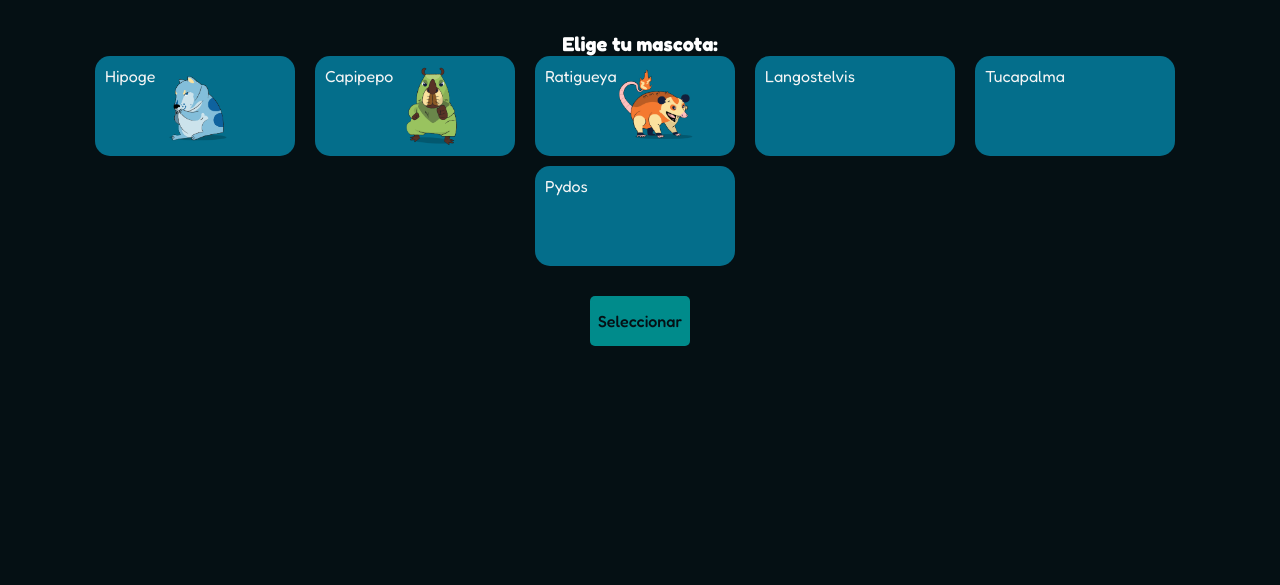
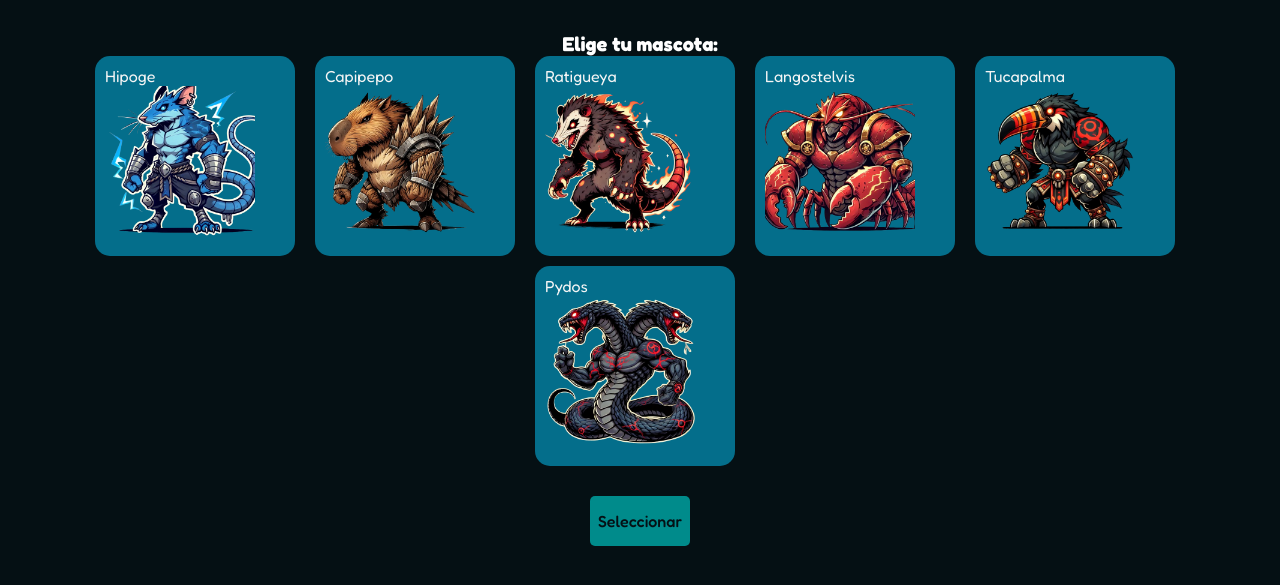
Before and after one commit to Juan17Informatico/curso-gratis-de-programacion-basica, a plain HTML site: page 01-fundamentos-de-programacion/mokepon/mokepon.html in a window 1280 px wide. Shown: the part 73-658 px from the top of the page. Drawn offline with Linux system fonts and the light colour scheme.

Commit message:
Se agregan imagenes nuevas para cada uno de las mascotas

```diff
--- a/01-fundamentos-de-programacion/mokepon/css/styles.css
+++ b/01-fundamentos-de-programacion/mokepon/css/styles.css
@@ -50,17 +50,19 @@ input {
 
 .mokepon-card {
     width: 200px;
-    height: 100px;
+    height: 200px;
     background-color: #046e8b;
     padding: 10px;
     border-radius: 15px;
     display: flex;
+    flex-direction: column;
     color: whitesmoke;
     cursor: pointer;
 }
 
 .mokepon-card img {
-    width: 80px;
+    width: 150px;
+    height: 150px;
 }
 
 .btn-pet {
--- a/01-fundamentos-de-programacion/mokepon/mokepon.html
+++ b/01-fundamentos-de-programacion/mokepon/mokepon.html
@@ -17,14 +17,14 @@
                 <input type="radio" name="mascota" id="hipoge" class="pets" value="hipoge" />
                 <label class="mokepon-card" for="hipoge">
                     <p>Hipoge</p>
-                    <img src="./assets/mokepons_mokepon_hipodoge_attack.png" alt="hipoge" /> </label
+                    <img src="./assets/hipoge.png" alt="hipoge" /> </label
                 ><br />
 
                 <input type="radio" name="mascota" id="capipepo" class="pets" value="capipepo" />
                 <label class="mokepon-card" for="capipepo">
                     <p>Capipepo</p>
                     <img
-                        src="./assets/mokepons_mokepon_capipepo_attack.png"
+                        src="./assets/capipepo.png"
                         alt="capipepo"
                     /> </label
                 ><br />
@@ -33,7 +33,7 @@
                 <label class="mokepon-card" for="ratigueya">
                     <p>Ratigueya</p>
                     <img
-                        src="./assets/mokepons_mokepon_ratigueya_attack.png"
+                        src="./assets/ratigueya.png"
                         alt="ratigueya"
                     /> </label
                 ><br />
@@ -47,19 +47,19 @@
                 />
                 <label class="mokepon-card" for="langostelvis">
                     <p>Langostelvis</p>
-                    <img src="" alt="" /> </label
+                    <img src="./assets/langostelvis.png" alt="" /> </label
                 ><br />
 
                 <input type="radio" name="mascota" id="tucapalma" class="pets" value="tucapalma" />
                 <label class="mokepon-card" for="tucapalma">
                     <p>Tucapalma</p>
-                    <img src="" alt="" /> </label
+                    <img src="./assets/tucapalma.png" alt="" /> </label
                 ><br />
 
                 <input type="radio" name="mascota" id="pydos" class="pets" value="pydos" />
                 <label class="mokepon-card" for="pydos">
                     <p>Pydos</p>
-                    <img src="" alt="" /> </label
+                    <img src="./assets/pydos.png" alt="" /> </label
                 ><br />
             </div>
             <button id="btn-pet" class="btn-pet">Seleccionar</button>
```
Also changed, not shown: 01-fundamentos-de-programacion/mokepon/assets/capipepo.png (added), 01-fundamentos-de-programacion/mokepon/assets/hipoge.png (added), 01-fundamentos-de-programacion/mokepon/assets/langostelvis.png (added), 01-fundamentos-de-programacion/mokepon/assets/old/mokepons_mokepon_capipepo_attack.png (renamed from 01-fundamentos-de-programacion/mokepon/assets/mokepons_mokepon_capipepo_attack.png), 01-fundamentos-de-programacion/mokepon/assets/old/mokepons_mokepon_hipodoge_attack.png (renamed from 01-fundamentos-de-programacion/mokepon/assets/mokepons_mokepon_hipodoge_attack.png), 01-fundamentos-de-programacion/mokepon/assets/old/mokepons_mokepon_ratigueya_attack.png (renamed from 01-fundamentos-de-programacion/mokepon/assets/mokepons_mokepon_ratigueya_attack.png), 01-fundamentos-de-programacion/mokepon/assets/pydos.png (added), 01-fundamentos-de-programacion/mokepon/assets/ratigueya.png (added), 01-fundamentos-de-programacion/mokepon/assets/tucapalma.png (added).
